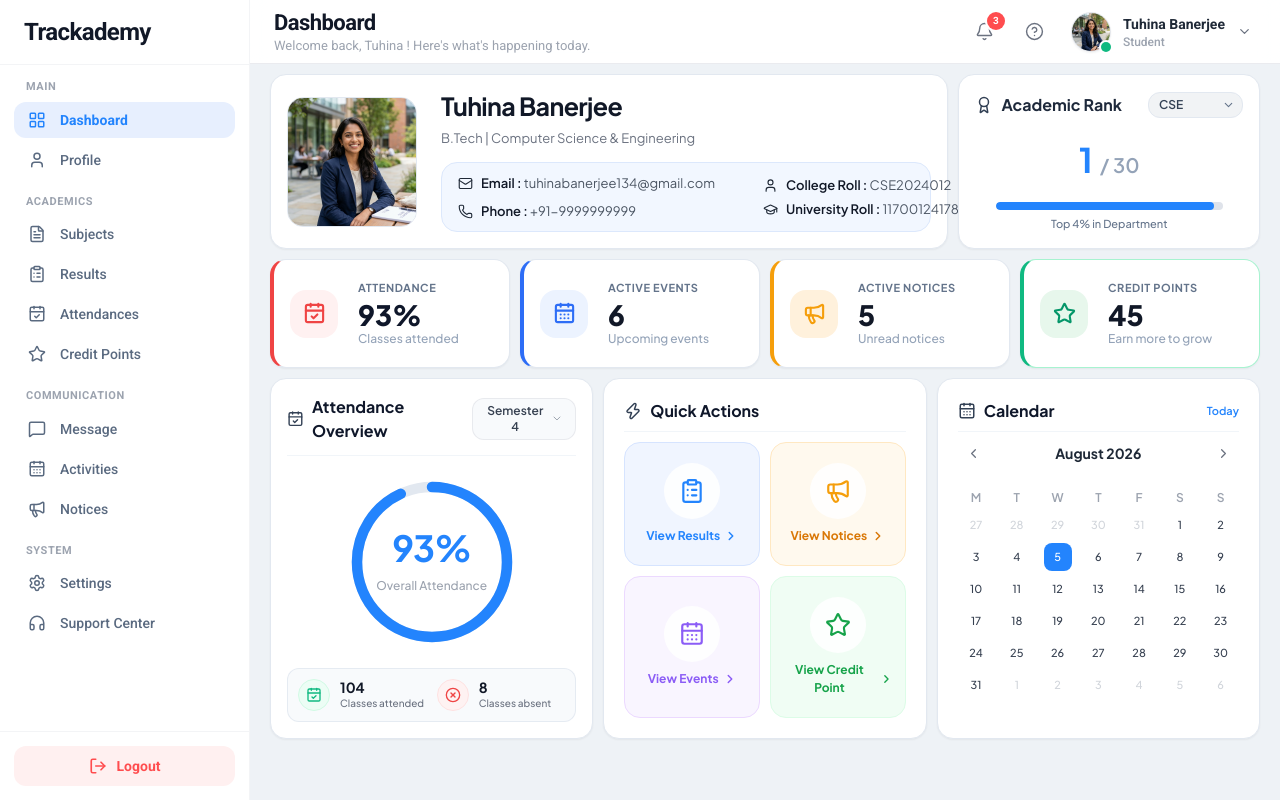
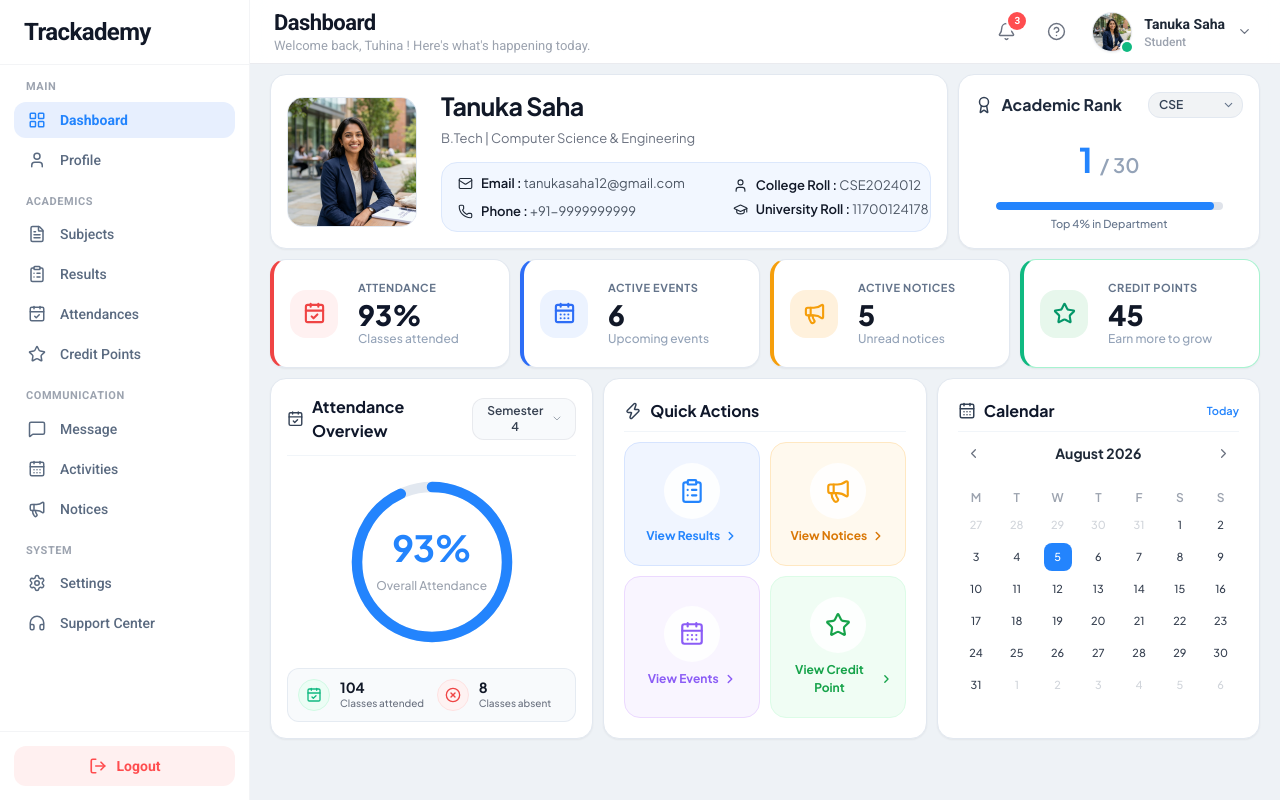
Before and after one commit to Turnab2006/Student_profile, a React (Vite) app in the folder Admin/: page /student/dashboard in a window 1280 px wide. Built offline with nearby package versions, Linux system fonts and the light colour scheme.

Commit message:
name changes

```diff
--- a/Admin/src/pages/student/StudentDashboard.jsx
+++ b/Admin/src/pages/student/StudentDashboard.jsx
@@ -371,7 +371,7 @@ export default function StudentDashboard({ onLogout }) {
                   {/* Content */}
                   <div className="flex-1 min-w-0">
                     <h2 className="text-2xl sm:text-[25px] font-bold text-gray-900 tracking-tight leading-tight">
-                      Tuhina Banerjee
+                      Tanuka Saha
                     </h2>
                     <p className="text-xs sm:text-[13px] text-gray-500 font-normal mt-2 mb-4">
                       B.Tech | Computer Science &amp; Engineering
@@ -385,7 +385,7 @@ export default function StudentDashboard({ onLogout }) {
                           <Mail size={15} className="text-gray-800 shrink-0 stroke-[1.8]" />
                           <span>
                             <strong className="font-semibold text-gray-900">Email :</strong>{" "}
-                            <span className="text-gray-600">tuhinabanerjee134@gmail.com</span>
+                            <span className="text-gray-600">tanukasaha12@gmail.com</span>
                           </span>
                         </div>
                         <div className="flex items-center gap-2 text-xs sm:text-[13px] text-gray-700">
@@ -511,9 +511,8 @@ export default function StudentDashboard({ onLogout }) {
                         <span>Semester {attendanceSemester}</span>
                         <ChevronDown
                           size={13}
-                          className={`text-gray-400 transition-transform duration-200 ${
-                            semesterDropdownOpen ? "rotate-180 text-blue-600" : ""
-                          }`}
+                          className={`text-gray-400 transition-transform duration-200 ${semesterDropdownOpen ? "rotate-180 text-blue-600" : ""
+                            }`}
                         />
                       </button>
 
@@ -527,11 +526,10 @@ export default function StudentDashboard({ onLogout }) {
                                 setAttendanceSemester(sem);
                                 setSemesterDropdownOpen(false);
                               }}
-                              className={`w-full text-left px-3 py-1.5 rounded-lg text-xs font-medium transition-colors cursor-pointer flex items-center justify-between ${
-                                attendanceSemester === sem
-                                  ? "bg-[#E7EFFE] text-[#2384FD] font-bold"
-                                  : "text-gray-700 hover:bg-gray-50"
-                              }`}
+                              className={`w-full text-left px-3 py-1.5 rounded-lg text-xs font-medium transition-colors cursor-pointer flex items-center justify-between ${attendanceSemester === sem
+                                ? "bg-[#E7EFFE] text-[#2384FD] font-bold"
+                                : "text-gray-700 hover:bg-gray-50"
+                                }`}
                             >
                               <span>Semester {sem}</span>
                               {attendanceSemester === sem && (
@@ -747,7 +745,7 @@ export default function StudentDashboard({ onLogout }) {
         {/* Student Top Header with Barlow font, dynamic title/subtitle, bell badge 3, help circle, profile dropdown */}
         <StudentHeader
           activePage={currentPage}
-          studentName="Tuhina Banerjee"
+          studentName="Tanuka Saha"
           studentRole="Student"
           avatarUrl="/tuhina_avatar.jpg"
           onNavigate={handleNavigate}
```
